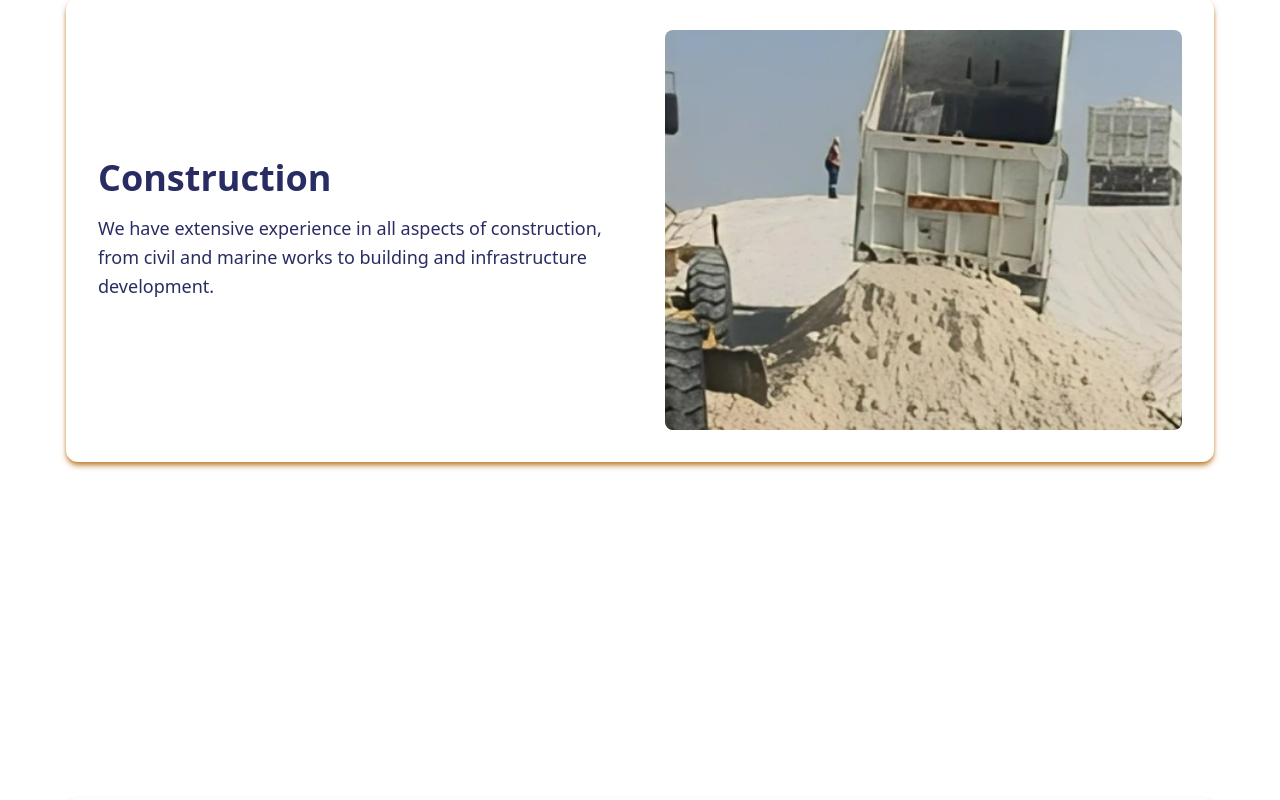
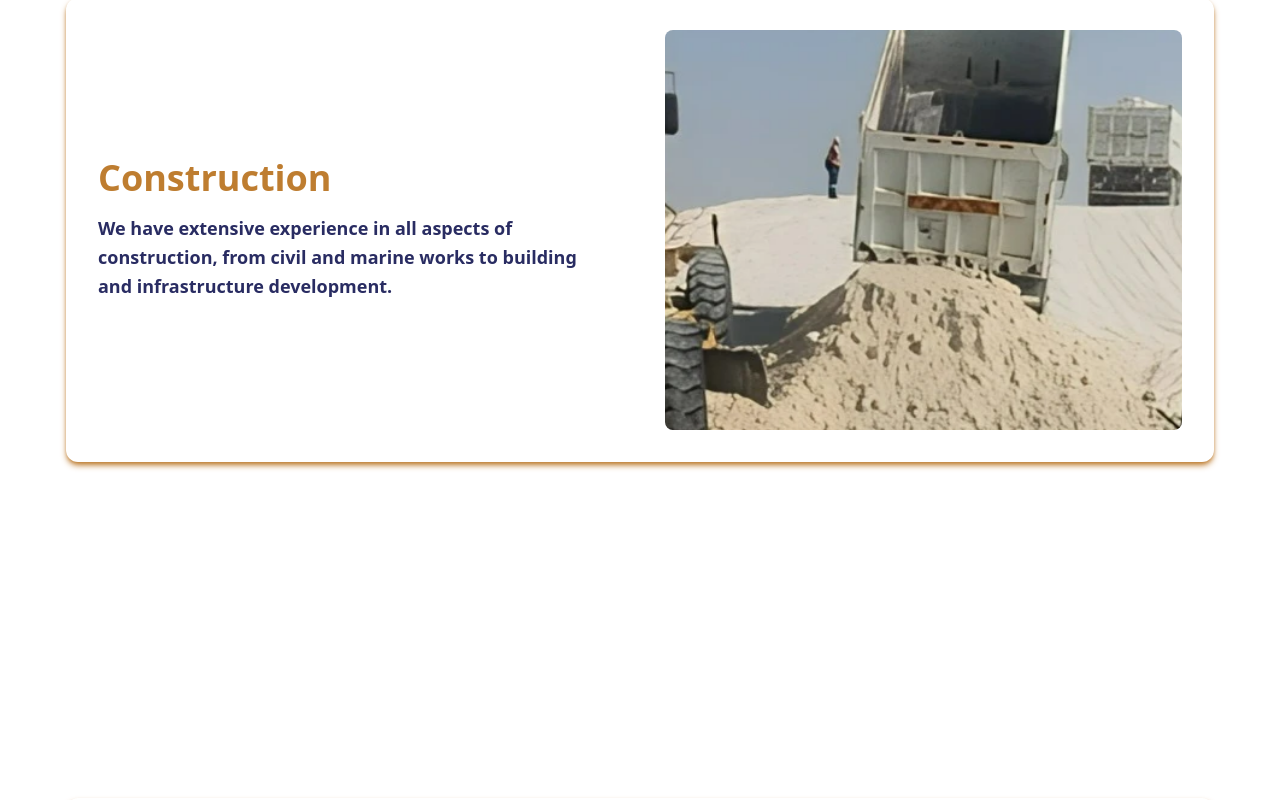
Before and after one commit to YehiaZakaria99/nebras-company, a React (Vite) app: page /ourServices in a window 1280 px wide. Shown: the part 854-1654 px from the top of the page. Built offline with nearby package versions, Linux system fonts and the light colour scheme.

Commit message:
change colors

```diff
--- a/src/Components/OurServicesPageCard/OurServicesPageCard.jsx
+++ b/src/Components/OurServicesPageCard/OurServicesPageCard.jsx
@@ -54,10 +54,10 @@ export default function OurServicesPageCard({
         <div className="shadow-md shadow-secColor flex flex-col md:flex-row gap-[50px] bg-white text-primary p-8 rounded-xl overflow-hidden w-full max-w-6xl mx-auto">
           {/* Text Section */}
           <div className="w-full md:w-[50%] flex flex-col justify-center space-y-4">
-            <h3 className="text-3xl md:text-4xl font-bold text-primary">
+            <h3 className="text-3xl md:text-4xl font-bold text-secColor">
               {title}
             </h3>
-            <p className="text-primary text-lg leading-relaxed">
+            <p className="text-primary font-bold text-lg leading-relaxed">
               {description}
             </p>
           </div>
```
